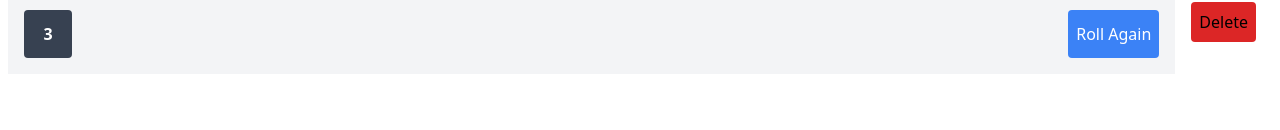
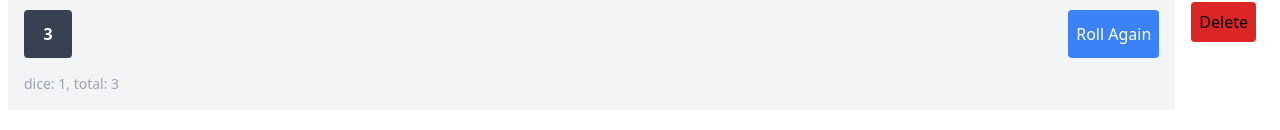
Before and after one commit to Willshaw/its-a-dice, a Nuxt app: page / in a window 1280 px wide. Both pictures are taken after a click on the button "Roll". Shown: the part 228-358 px from the top of the page. Built offline with nearby package versions, Linux system fonts and the light colour scheme.

Commit message:
add stats

```diff
--- a/app.vue
+++ b/app.vue
@@ -83,6 +83,9 @@ onMounted(() => {
         <div class="faces grow flex flex-wrap">
           <div class="face" :class="{ critical: roll === 6, miss: roll === 1 }" v-for="roll in rolls" :key="roll">{{ roll }}</div>
           <button class="w-full mt-2 md:w-auto md:ml-auto" @click="castRolls(rolls.length)">Roll Again</button>
+          <div class="info w-full text-gray-400 text-sm mt-4">
+            dice: {{ rolls.length }}, total: {{ rolls.reduce((a, b) => a + b, 0) }}
+          </div>
         </div>
         <div class="controls p-4">
           <button class="delete bg-red-600 text-black" v-if="roll_to_delete !== i" @click="roll_to_delete = i">Delete</button>
```
